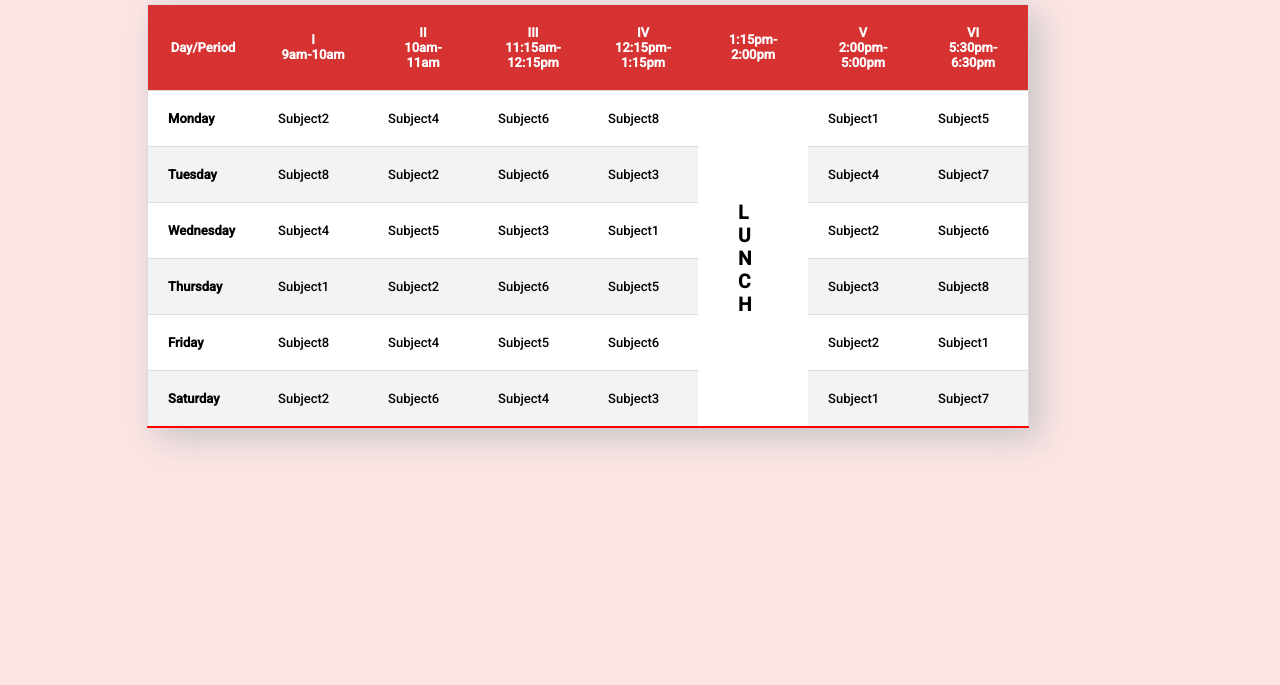
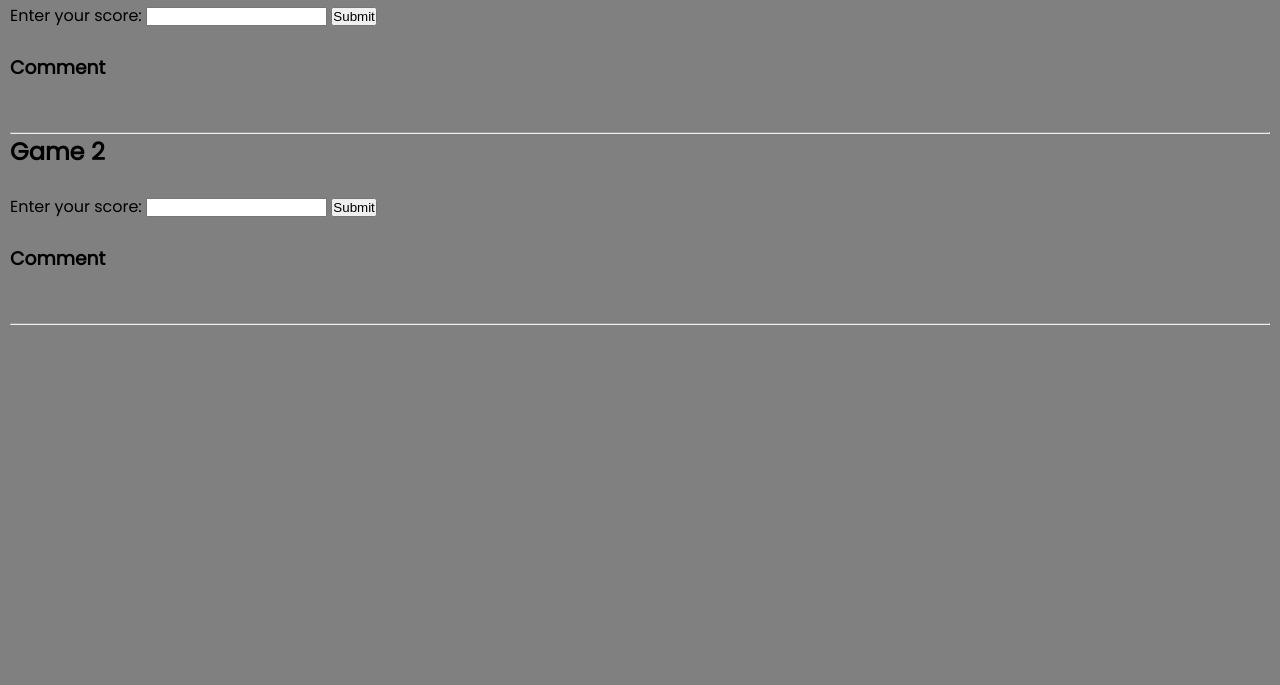
Before and after one commit to Shubham062004/Feedback, a plain HTML site: page index.html in a window 1280 px wide. Shown: the part 115-800 px from the top of the page. Drawn offline with Linux system fonts and the light colour scheme.

Commit message:
completed

```diff
--- /dev/null
+++ b/app.js
@@ -0,0 +1,74 @@
+const submitButton1 = document.getElementById('button1');
+const commentContainer1 = document.getElementById('comment-container1');
+var message1;
+
+submitButton1.onclick = () => {
+  let numberInput1 = document.getElementById('number-input1').value;
+
+  // Challenge 1: Use if else condition to store the respective comments in the variable "message1" based on the score input.
+  // when the user gives a number input and clicks on the submit button, the respective comments should be displayed.
+  // Here are the values and their respective comments
+  // Score of less than 0 or more than 100 — “This is not possible. An error has occurred.”
+  // Score of 0 to 19 — “That was a terrible score!”
+  // Score of 20 to 39 — “You know some things. Needs improvement.”
+  // Score of 40 to 69 — “You did a passable job, not bad!”
+  // Score of 70 to 89 — “That’s a great score. You really know your stuff.”
+  // Score of 90 to 100 — “What an amazing score!”
+
+  if (isNaN(numberInput1) || numberInput1 < 0 || numberInput1 > 100) {
+    message1 = 'This is not possible. An error has occurred.';
+  } else if (numberInput1 >= 0 && numberInput1 <= 19) {
+    message1 = 'That was a terrible score!';
+  } else if (numberInput1 >= 20 && numberInput1 <= 39) {
+    message1 = 'You know some things. Needs improvement.';
+  } else if (numberInput1 >= 40 && numberInput1 <= 69) {
+    message1 = 'You did a passable job, not bad!';
+  } else if (numberInput1 >= 70 && numberInput1 <= 89) {
+    message1 = 'That’s a great score. You really know your stuff.';
+  } else if (numberInput1 >= 90 && numberInput1 <= 100) {
+    message1 = 'What an amazing score!';
+  }
+
+  commentContainer1.innerHTML = message1;
+};
+
+const submitButton2 = document.getElementById('button2');
+const commentContainer2 = document.getElementById('comment-container2');
+var message2;
+
+submitButton2.onclick = () => {
+  let numberInput2 = document.getElementById('number-input2').value;
+
+  // Challenge 2: Use Switch statements to store the respective comments in the variable "message2" based on the input.
+  // when the user gives a number input and clicks on the submit button, the respective comments should be displayed.
+  // Here are the values and their respective comments
+  // Score of less than 0 or more than 100 — “This is not possible. An error has occurred.”
+  // Score of 0 to 19 — “That was a terrible score!”
+  // Score of 20 to 39 — “You know some things. Needs improvement.”
+  // Score of 40 to 69 — “You did a passable job, not bad!”
+  // Score of 70 to 89 — “That’s a great score. You really know your stuff.”
+  // Score of 90 to 100 — “What an amazing score!”
+
+  switch (true) {
+    case isNaN(numberInput2) || numberInput2 < 0 || numberInput2 > 100:
+      message2 = 'This is not possible. An error has occurred.';
+      break;
+    case numberInput2 >= 0 && numberInput2 <= 19:
+      message2 = 'That was a terrible score!';
+      break;
+    case numberInput2 >= 20 && numberInput2 <= 39:
+      message2 = 'You know some things. Needs improvement.';
+      break;
+    case numberInput2 >= 40 && numberInput2 <= 69:
+      message2 = 'You did a passable job, not bad!';
+      break;
+    case numberInput2 >= 70 && numberInput2 <= 89:
+      message2 = 'That’s a great score. You really know your stuff.';
+      break;
+    case numberInput2 >= 90 && numberInput2 <= 100:
+      message2 = 'What an amazing score!';
+      break;
+  }
+
+  commentContainer2.innerHTML = message2;
+};
--- a/index.html
+++ b/index.html
@@ -1,83 +1,40 @@
-<!--Make a Table of describing about your entire schedule -->
-<!--Add the days of the week,the task to do ,time -->
 <!DOCTYPE html>
-<html>
+<html lang="en">
   <head>
-    <title>TIME TABLE</title>
-    <link rel="stylesheet" href="style.css" />
+    <meta charset="UTF-8" />
+    <meta http-equiv="X-UA-Compatible" content="IE=edge" />
+    <meta name="viewport" content="width=device-width, initial-scale=1.0" />
+    <title>Document</title>
+    <link rel="stylesheet" href="./style.css" />
   </head>
   <body>
-    <table>
-      <caption>
-        <b>TIME TABLE &#128197; </b>
-      </caption>
-      <tr>
-        <th>Day/Period</th>
-        <th>I<br />9am-10am</th>
-        <th>II<br />10am-11am</th>
-        <th>III<br />11:15am-12:15pm</th>
-        <th>IV<br />12:15pm-1:15pm</th>
-        <th>1:15pm-2:00pm</th>
-        <th>V<br />2:00pm-5:00pm</th>
-        <th>VI<br />5:30pm-6:30pm</th>
-      </tr>
-      <tr>
-        <td><b>Monday</b></td>
-        <td>Subject2</td>
-        <td>Subject4</td>
-        <td>Subject6</td>
-        <td>Subject8</td>
-        <td class="lunch-time" rowspan="6">
-          <b>L<br />U<br />N<br />C<br />H</b>
-        </td>
-        <td>Subject1</td>
-        <td>Subject5</td>
-      </tr>
-      <tr>
-        <td><b>Tuesday</b></td>
-        <td>Subject8</td>
-        <td>Subject2</td>
-        <td>Subject6</td>
-        <td>Subject3</td>
-        <td>Subject4</td>
-        <td>Subject7</td>
-      </tr>
-      <tr>
-        <td><b>Wednesday</b></td>
-        <td>Subject4</td>
-        <td>Subject5</td>
-        <td>Subject3</td>
-        <td>Subject1</td>
-        <td>Subject2</td>
-        <td>Subject6</td>
-      </tr>
-      <tr>
-        <td><b>Thursday</b></td>
-        <td>Subject1</td>
-        <td>Subject2</td>
-        <td>Subject6</td>
-        <td>Subject5</td>
-        <td>Subject3</td>
-        <td>Subject8</td>
-      </tr>
-      <tr>
-        <td><b>Friday</b></td>
-        <td>Subject8</td>
-        <td>Subject4</td>
-        <td>Subject5</td>
-        <td>Subject6</td>
-        <td>Subject2</td>
-        <td>Subject1</td>
-      </tr>
-      <tr>
-        <td><b>Saturday</b></td>
-        <td>Subject2</td>
-        <td>Subject6</td>
-        <td>Subject4</td>
-        <td>Subject3</td>
-        <td>Subject1</td>
-        <td>Subject7</td>
-      </tr>
-    </table>
+    <h1>Feedback App</h1>
+    <div>
+      <h2>Game 1</h2>
+      <br />
+      <label for="">Enter your score: </label>
+      <input type="number" name="" id="number-input1" />
+      <button id="button1">Submit</button>
+      <br /><br />
+      <h3>Comment</h3>
+      <p id="comment-container1"></p>
+    </div>
+    <br />
+    <br />
+    <hr />
+    <div>
+      <h2>Game 2</h2>
+      <br />
+      <label for="">Enter your score: </label>
+      <input type="number" name="" id="number-input2" />
+      <button id="button2">Submit</button>
+      <br /><br />
+      <h3>Comment</h3>
+      <p id="comment-container2"></p>
+    </div>
+    <br />
+    <br />
+    <hr />
+    <script src="app.js"></script>
   </body>
 </html>
--- a/style.css
+++ b/style.css
@@ -1,59 +1,12 @@
-@import url('https://fonts.googleapis.com/css2?family=Roboto:wght@500&display=swap');
-
-
-
-body{
-    background-color: #FBE4E4;
-    font-family: 'Roboto', sans-serif;
+@import url('https://fonts.googleapis.com/css2?family=Poppins&display=swap');
+* {
+  padding: 0;
+  margin: 0;
+  box-sizing: border-box;
 }
 
-table{
-    border:1px solid #ddd;
-    border-collapse: collapse;
-    margin-left:700px;
-    margin: 6% 11%;
-    height: 400px;
-    box-shadow: 10px 10px 30px rgb(200, 197, 197);
-    border-bottom:2px solid red;
+body {
+  background-color: grey;
+  font-family: 'Poppins', sans-serif;
+  margin: 10px;
 }
-
-caption{
-    font-style: italic;
-    margin-bottom: 20px;
-    font-size: larger;
-}
-
-th,td{
-    padding: 20px;
-    font-size: small;
-}
-
-td{
-  align-items: center;
-}
-
-tr{
-    height: 50px;
-    width:70px;
-    border:1px solid #ddd;
-}
-th{
-   background-color: #D63231;
-   color: white;
-   width:70px;
-}
-
-tr:nth-child(odd){
-    background-color: #F3F3F3;
-
-}
-
-tr:nth-child(even){
-    background-color: white;
-}
-
-
-.lunch-time{
-    padding-left: 40px;
-    font-size: larger;
-}
```
